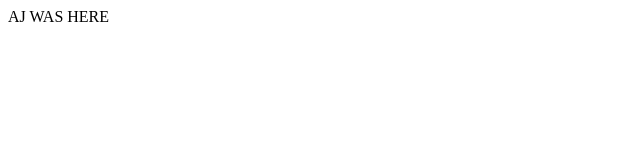
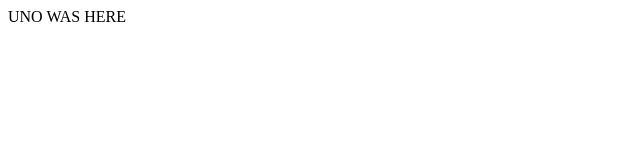
Before and after one commit to b3aux3n/sample, a plain HTML site: page index.html in a window 1280 px wide. Shown: the full height of the page, 0-640 px from the left. Drawn offline with Linux system fonts and the light colour scheme.

Commit message:
Update index.html

```diff
--- a/index.html
+++ b/index.html
@@ -3,6 +3,6 @@
 <title>HACKED</title>
 </head>
 <body>
-AJ WAS HERE
+UNO WAS HERE
 </body>
 </html>
```
